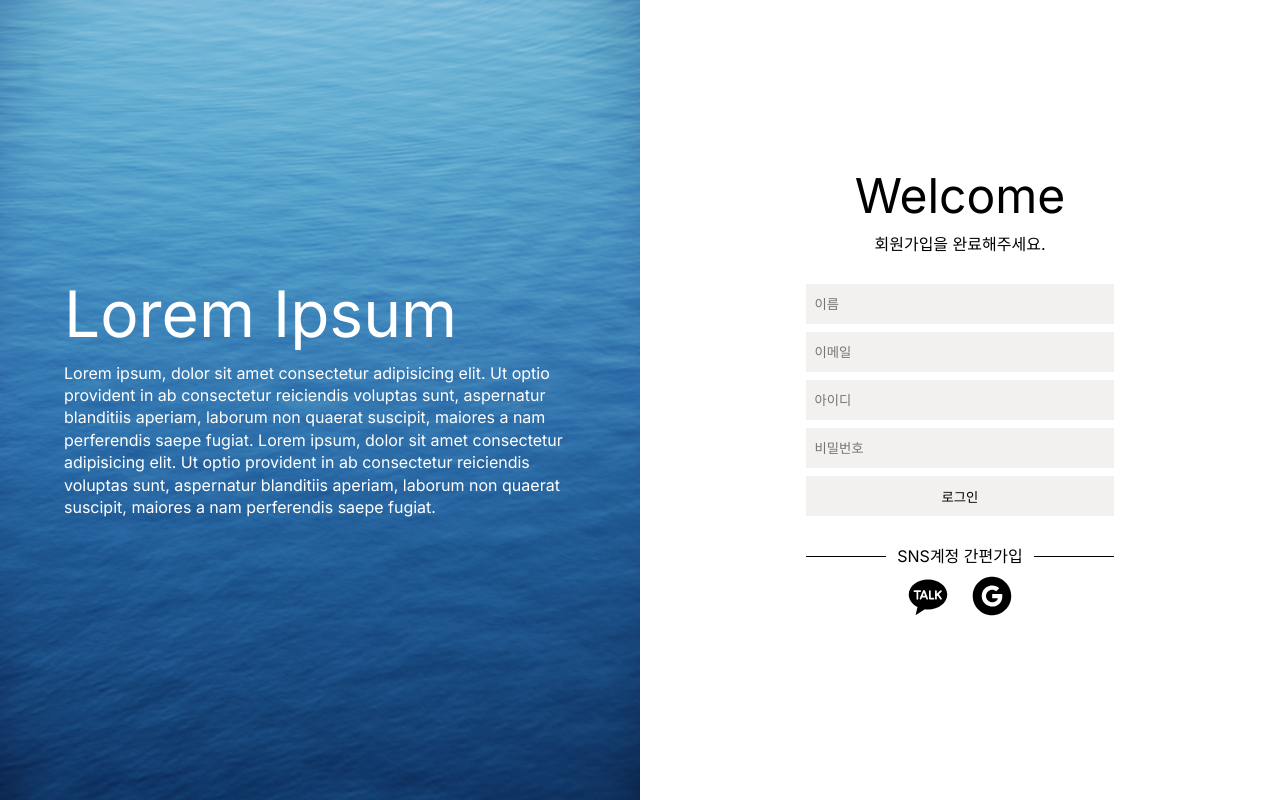
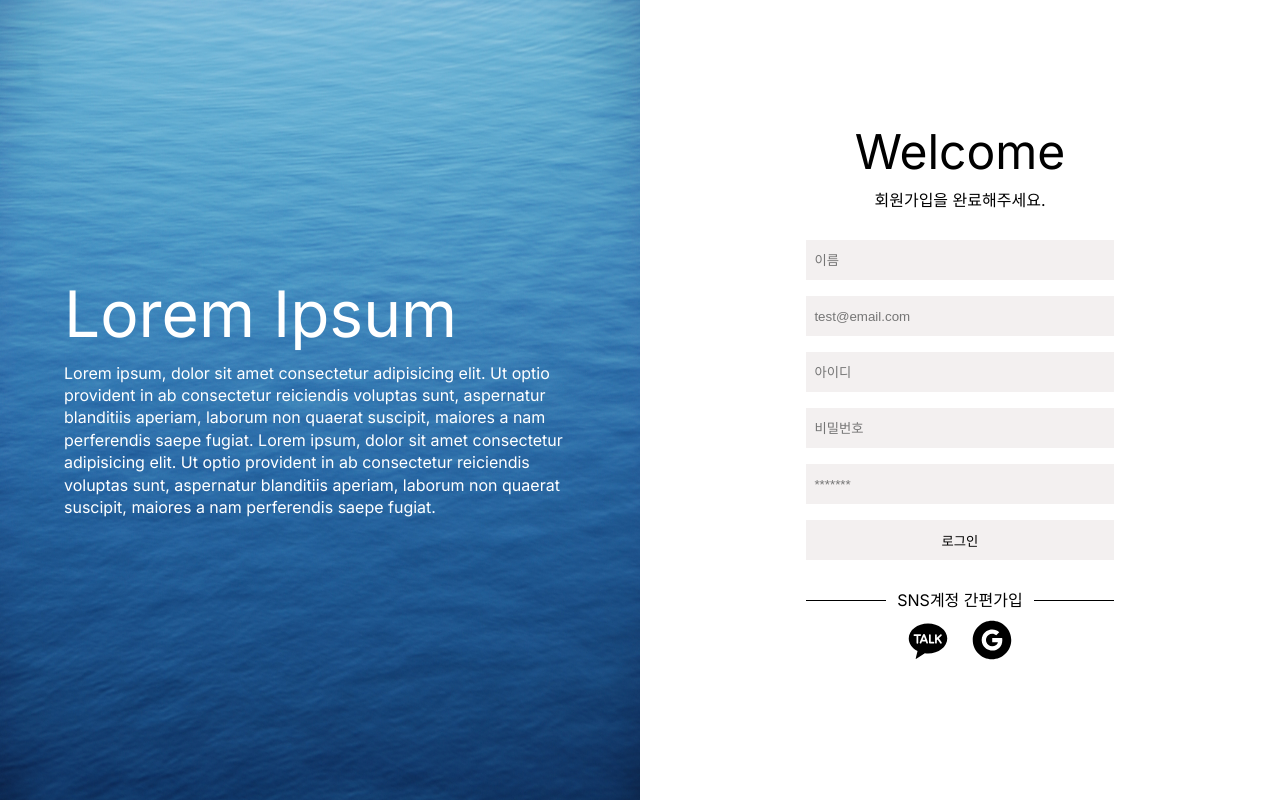
Before and after one commit to eehres/Join, a React (Create React App) app: page /sign in a window 1280 px wide. Built offline with nearby package versions, Linux system fonts and the light colour scheme.

Commit message:
유효성검사 추가

```diff
--- a/package.json
+++ b/package.json
@@ -8,6 +8,7 @@
     "@testing-library/user-event": "^13.5.0",
     "react": "^18.2.0",
     "react-dom": "^18.2.0",
+    "react-hook-form": "^7.43.9",
     "react-icons": "^4.8.0",
     "react-router-dom": "^6.10.0",
     "react-scripts": "5.0.1",
--- a/src/pages/Home.jsx
+++ b/src/pages/Home.jsx
@@ -34,7 +34,7 @@ const SubDesc = styled.p`
   margin-bottom: 2rem;
 `;
 
-const InputWrap = styled.div`
+const InputWrap = styled.form`
   width: 80%;
 `;
 
--- a/src/pages/Sign.jsx
+++ b/src/pages/Sign.jsx
@@ -1,8 +1,11 @@
+/* eslint-disable no-useless-escape */
+
 import React from "react";
 import Left from "../components/Left";
 import styled from "styled-components";
 import { RiKakaoTalkFill } from "react-icons/ri";
 import { AiFillGoogleCircle } from "react-icons/ai";
+import { useForm } from "react-hook-form";
 
 const Container = styled.div`
   width: 100%;
@@ -35,7 +38,7 @@ const SubDesc = styled.p`
   margin-bottom: 2rem;
 `;
 
-const InputWrap = styled.div`
+const InputWrap = styled.form`
   width: 80%;
 `;
 
@@ -48,6 +51,12 @@ const Input = styled.input`
   border: none;
   background-color: #f3f0f0;
   padding: 0.5rem;
+`;
+
+const Error = styled.p`
+  color: #ff5c5c;
+  font-size: 0.8rem;
+  margin-bottom: 1rem;
 `;
 
 const LoginBtn = styled.button`
@@ -89,6 +98,17 @@ const Icons = styled.div`
 `;
 
 function Sign() {
+  const {
+    register,
+    handleSubmit,
+    getValues,
+    formState: { errors },
+  } = useForm();
+
+  const onSubmit = (data) => {
+    console.log(data, errors);
+  };
+
   return (
     <>
       <Container>
@@ -97,12 +117,95 @@ function Sign() {
           <RightWrap>
             <SubTitle>Welcome</SubTitle>
             <SubDesc>회원가입을 완료해주세요.</SubDesc>
-            <InputWrap>
-              <Input type="text" placeholder="이름"></Input>
-              <Input type="text" placeholder="이메일"></Input>
-              <Input type="text" placeholder="아이디"></Input>
-              <Input type="text" placeholder="비밀번호"></Input>
-              <LoginBtn>로그인</LoginBtn>
+            <InputWrap onSubmit={handleSubmit(onSubmit)}>
+              <Input
+                id="name"
+                type="text"
+                placeholder="이름"
+                {...register("name", {
+                  required: "이름은 필수입력사항 입니다.",
+                })}
+              />
+              <Error>
+                {errors.name && (
+                  <small role="alert">{errors.name.message}</small>
+                )}
+              </Error>
+              <Input
+                id="email"
+                type="text"
+                placeholder="test@email.com"
+                {...register("email", {
+                  required: "이메일은 필수입력사항 입니다.",
+                  pattern: {
+                    value:
+                      /^[0-9a-zA-Z]([-_.]?[0-9a-zA-Z])*@[0-9a-zA-Z]([-_.]?[0-9a-zA-Z])*.[a-zA-Z]{2,3}$/i,
+                    message: "이메일 형식에 맞지 않습니다.",
+                  },
+                })}
+              />
+              <Error>
+                {errors.email && (
+                  <small role="alert">{errors.email.message}</small>
+                )}
+              </Error>
+              <Input
+                id="id"
+                name="id"
+                placeholder="아이디"
+                {...register("id", {
+                  required: "아이디는 필수입력사항 입니다.",
+                  minLength: {
+                    value: 5,
+                  },
+                })}
+              />
+              <Error>
+                {errors.id && <small role="alert">{errors.id.message}</small>}
+              </Error>
+              <Input
+                id="password"
+                type="password"
+                placeholder="비밀번호"
+                {...register("password", {
+                  required: "비밀번호는 필수 입력입니다.",
+                  minLength: {
+                    value: 7,
+                    message: "7자리 이상 비밀번호를 입력해주세요.",
+                  },
+                })}
+              />
+              <Error>
+                {errors.password && (
+                  <small role="alert">{errors.password.message}</small>
+                )}
+              </Error>
+              <Input
+                id="password"
+                type="password"
+                placeholder="*******"
+                {...register("passwordConfirm", {
+                  required: "비밀번호가 일치하지 않습니다.",
+                  minLength: {
+                    value: 7,
+                    message: "7자리 이상 비밀번호를 사용하세요.",
+                  },
+                  validate: {
+                    check: (val) => {
+                      if (getValues("password") !== val) {
+                        return "비밀번호가 일치하지 않습니다.";
+                      }
+                    },
+                  },
+                })}
+              />
+              <Error>
+                {errors.passwordConfirm && (
+                  <small role="alert">{errors.passwordConfirm.message}</small>
+                )}
+              </Error>
+
+              <LoginBtn type="submit">로그인</LoginBtn>
               <SignDesc>SNS계정 간편가입</SignDesc>
               <Icons>
                 <RiKakaoTalkFill />
```
Also changed, not shown: 1 other file (tests, documents, lock files or other folders).
